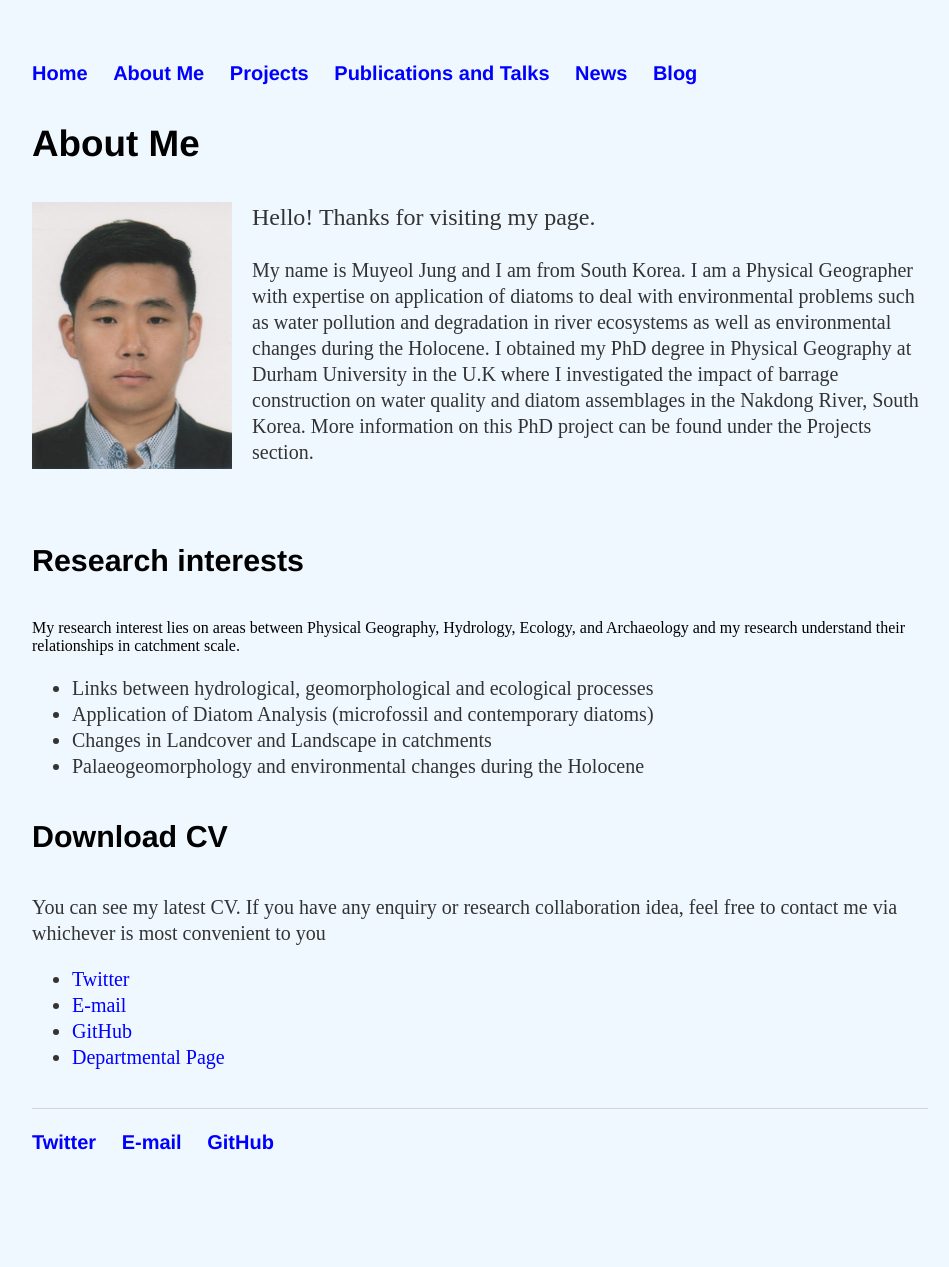
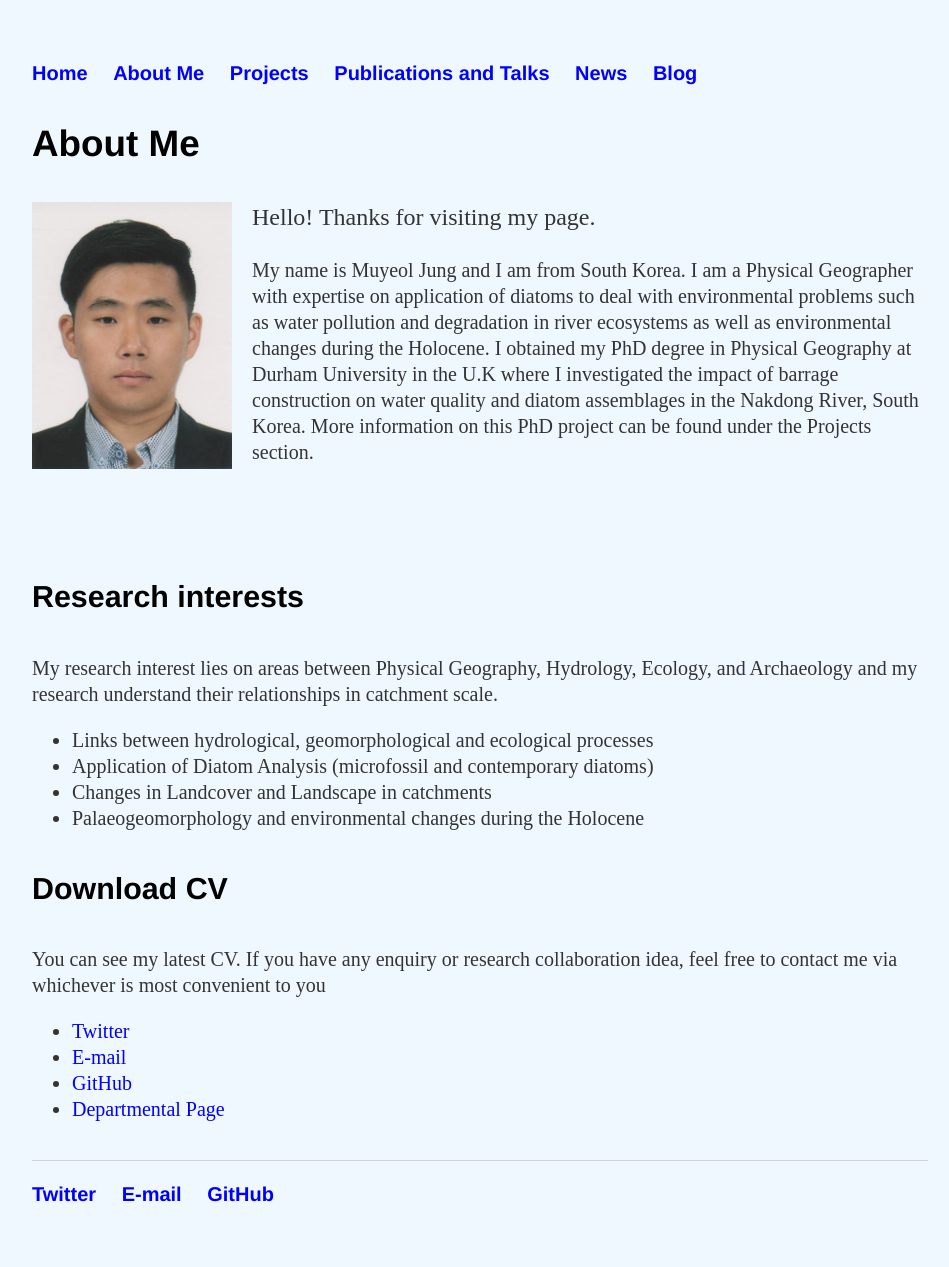
Before and after one commit to muyeoljung/muyeoljung.github.io, a Jekyll site: the page built from about/index.html, in a window 1280 px wide. Shown: the whole page, without its empty margins (160-1109 px from the left). Built offline with Jekyll 4.4.1, drawn with Linux system fonts in a browser that asks for light colours; before the commit the page ends 1215 px from its top, so only the background shows below that.

Commit message:
Update index.html

```diff
--- a/about/index.html
+++ b/about/index.html
@@ -9,12 +9,14 @@ title: About Me
 			<p>My name is Muyeol Jung and I am from South Korea. I am a Physical Geographer with expertise on application of diatoms to deal with environmental problems such as water pollution and degradation in river ecosystems as well as environmental changes during the Holocene.
 				I obtained my PhD degree in Physical Geography at Durham University in the U.K where I investigated the impact of barrage construction on water quality and diatom assemblages in the Nakdong River, South Korea. More information on this PhD project can be found under the Projects section.</p>
 			<br>
+			<br>
+			<br>
 			<!-- <p> I achieved Bachelor's degree in Geography and Master's degree in Physical Geography at the Geography department in Kyungpook National University before I moved abroad to pursue a PhD degree in Durham. Between Master and PhD courses, I was involved with different types of research projects funded by the government-affiliated institutions. </p>-->
 			</div>
 
                         <div>
-			<p><h4>Research interests</h4>
-			My research interest lies on areas between Physical Geography, Hydrology, Ecology, and Archaeology and my research understand their relationships in catchment scale.</p>
+			<h4>Research interests</h4>
+			<p>My research interest lies on areas between Physical Geography, Hydrology, Ecology, and Archaeology and my research understand their relationships in catchment scale.</p>
 
 			<ul class="Research interests">
 				<li>Links between hydrological, geomorphological and ecological processes</li>
```
